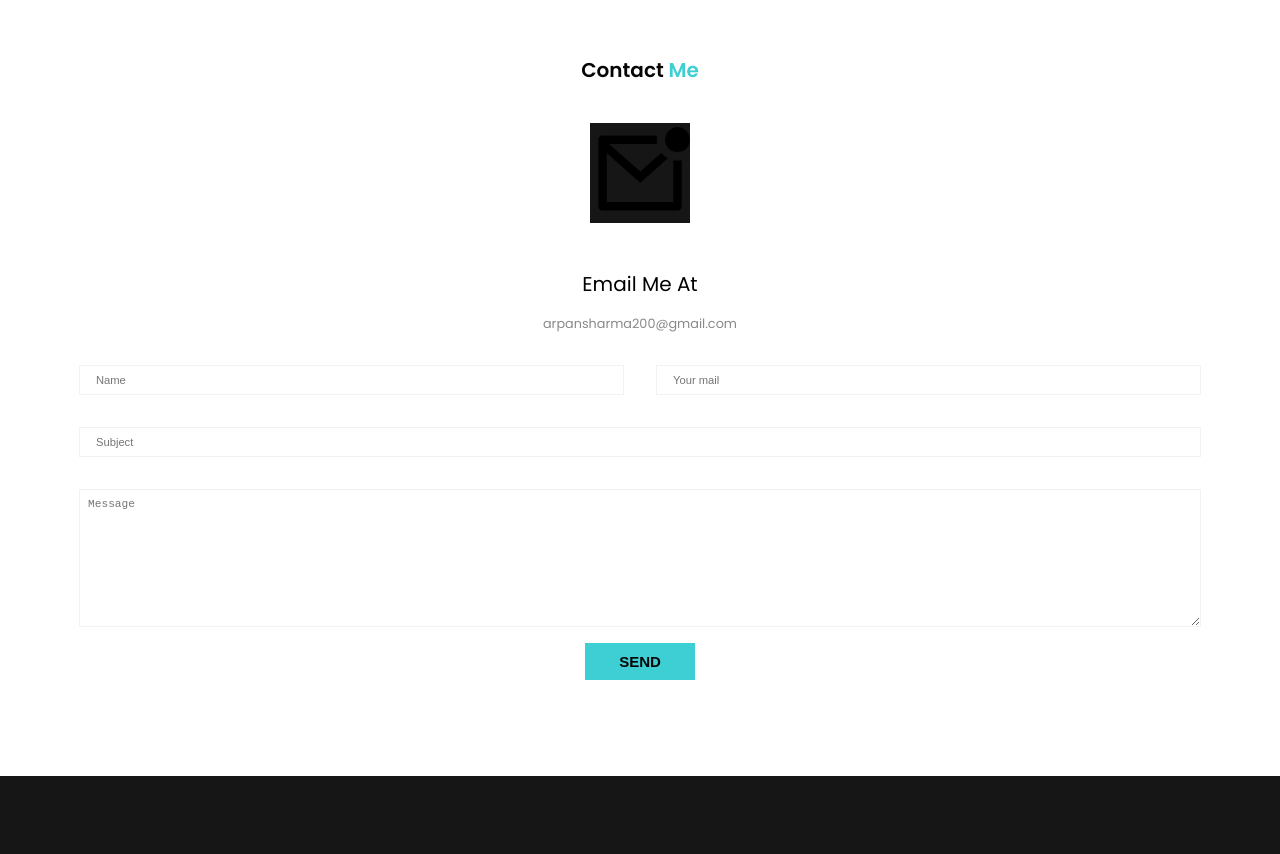
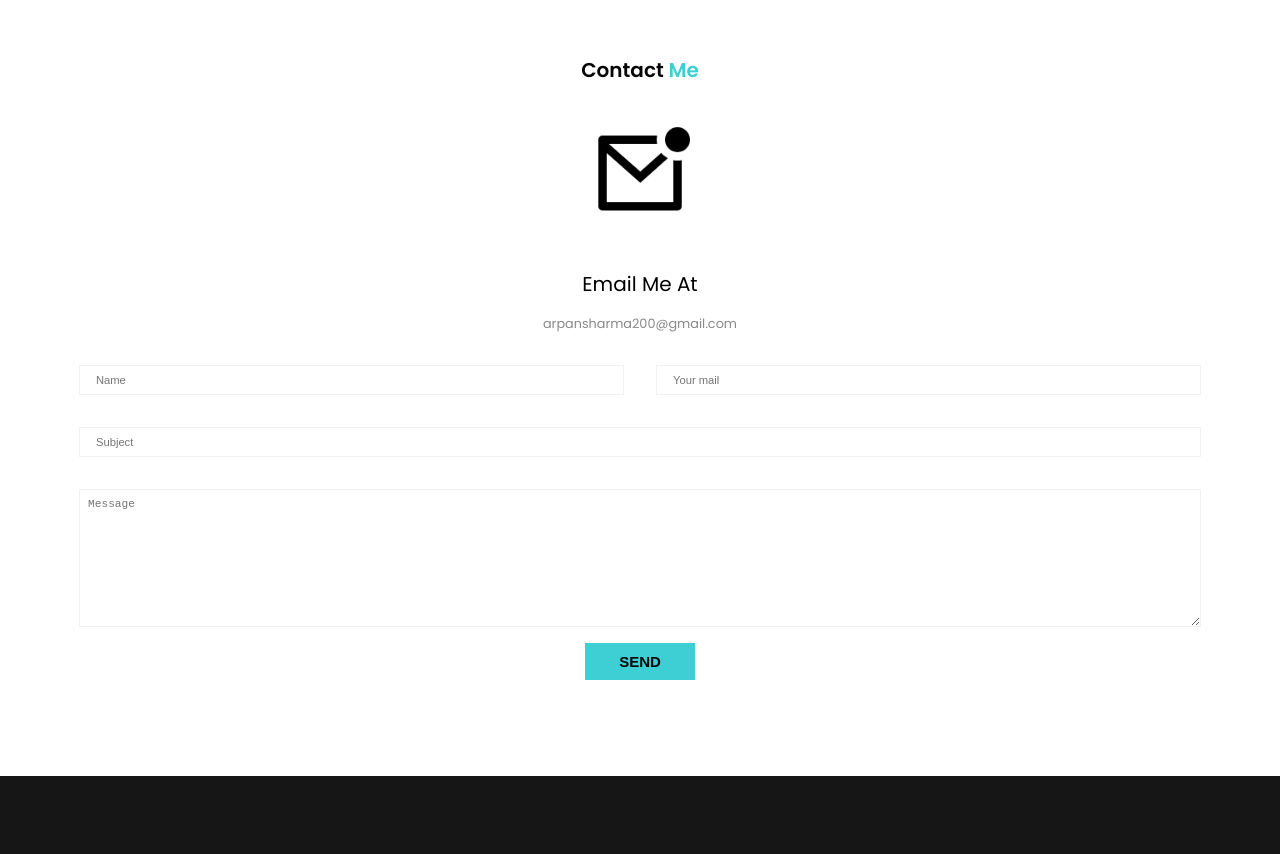
Before and after one commit to arpansharma-11/webPortfolio, a website: page index.html in a window 1280 px wide. Shown: the part 4300-5154 px from the top of the page. Drawn offline with nearby package versions, Linux system fonts and the light colour scheme.

Commit message:
Update style.css

```diff
--- a/css/style.css
+++ b/css/style.css
@@ -343,7 +343,6 @@
 }
 
 section.contact .card img{
-    background:var(--dark);
     width: 100px;
     height: 100px;
     object-fit: contain;
```
